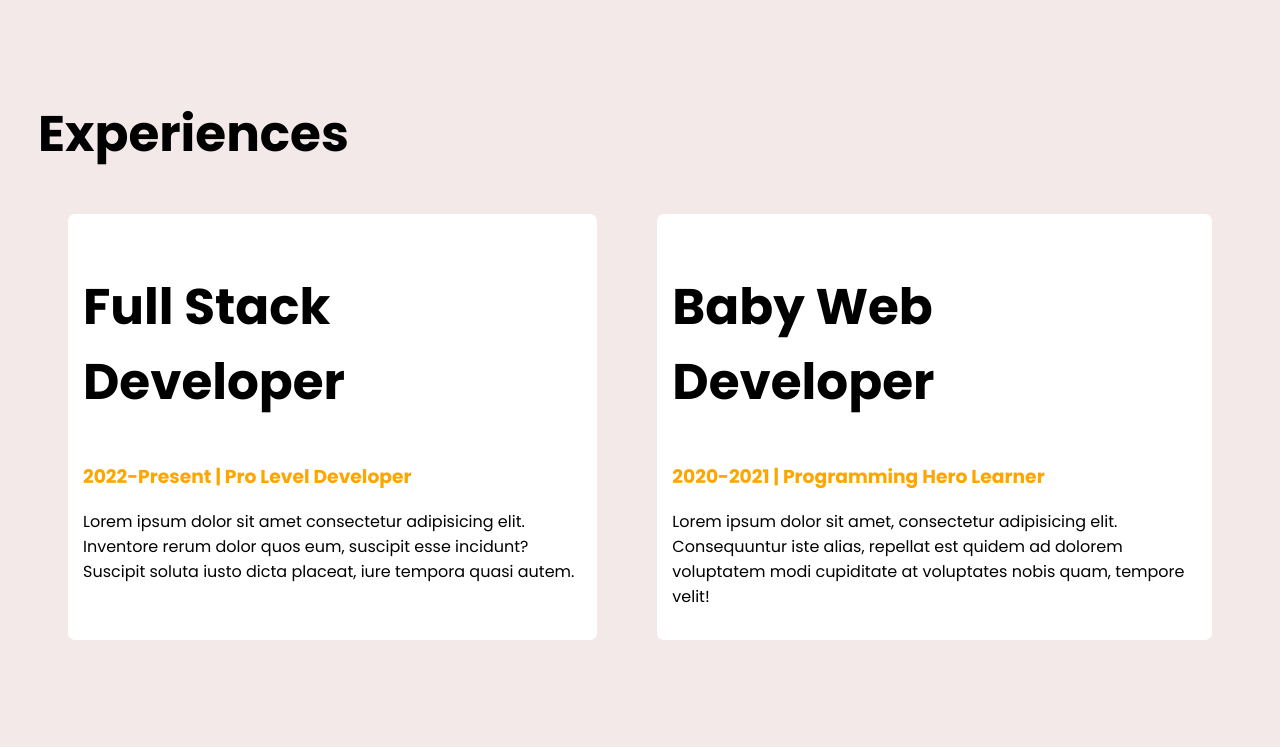
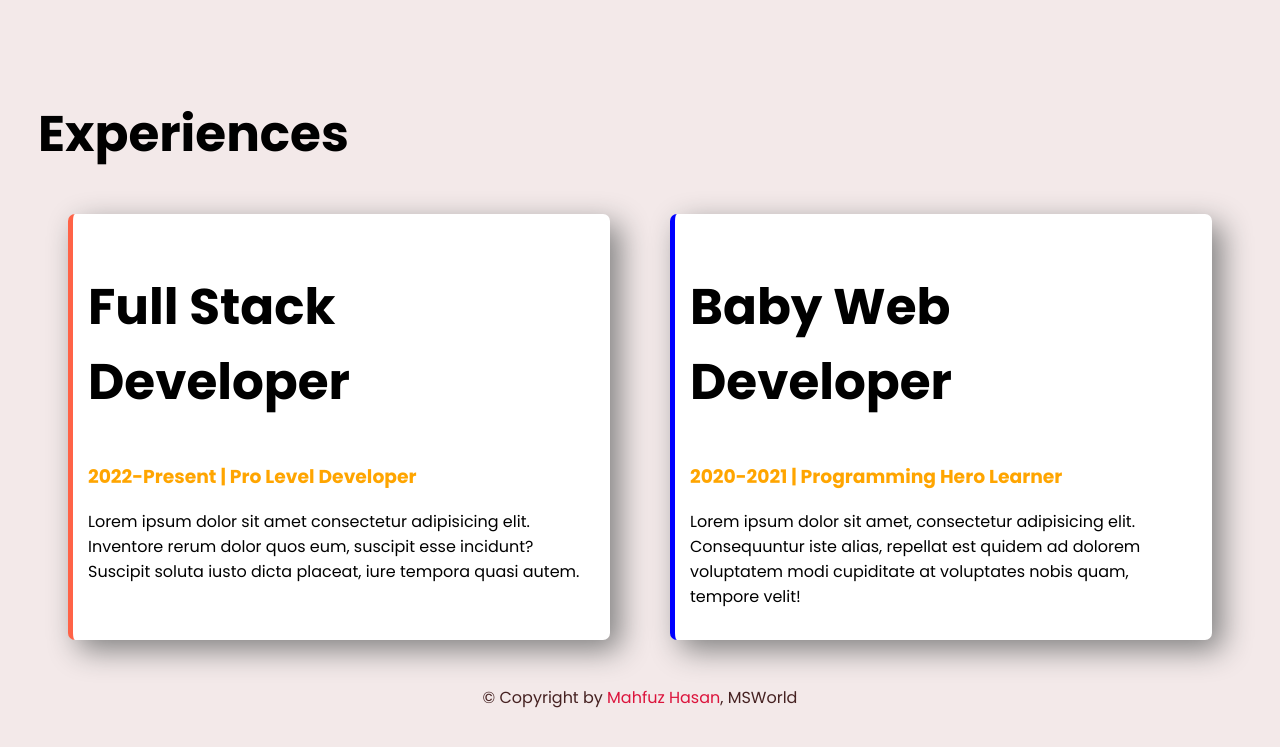
Before and after one commit to mahfuz33/recap-portfolio, a plain HTML site: page index.html in a window 1280 px wide. Shown: the part 986-1733 px from the top of the page. Before the commit the page ends 1656 px from the top, so only its background shows below. Drawn offline with Linux system fonts and the light colour scheme.

Commit message:
without img currection

```diff
--- a/index.html
+++ b/index.html
@@ -51,7 +51,7 @@
     <section class="experience-area">
         <h1>Experiences</h1>
         <div class="parent-section">
-            <div class="experience-text">
+            <div id="text-red" class="experience-text">
                 <h1>Full Stack Developer</h1>
                 <h3>2022-Present | Pro Level Developer</h3>
                 <p>
@@ -60,7 +60,7 @@
                     incidunt? Suscipit soluta iusto dicta placeat, iure tempora quasi autem.
                 </p>
             </div>
-            <div class="experience-text">
+            <div id="text-blue" class="experience-text">
                 <h1>Baby Web Developer</h1>
                 <h3>2020-2021 | Programming Hero Learner</h3>
                 <p>
@@ -73,4 +73,8 @@
     </section>
 </body>
 
+<footer>
+    <p>&copy Copyright by <span>Mahfuz Hasan</span>, MSWorld</p>
+</footer>
+
 </html>
--- a/style.css
+++ b/style.css
@@ -7,7 +7,7 @@ body{
 h1{
     font-size: 50px;
 }
-span{
+.top-banner span{
     color: orange;
 }
 
@@ -49,11 +49,31 @@ span{
 .experience-text{
     margin: 0px 30px;
     padding: 15px;
+    width: 45%;
     background-color: #fff;
     border-radius: 7px;
     box-shadow: 3px;
+    box-shadow: 10px 10px 30px gray;
 }
 
 .experience-text h3{
     color: orange;
 }
+
+#text-red{
+    border-left: 5px solid tomato;
+}
+#text-blue{
+    border-left: 5px solid blue;
+}
+
+footer{
+    text-align: center;
+    margin: 45px
+}
+footer p{
+    color: rgb(70, 34, 34);
+}
+footer span{
+    color: crimson;
+}
```
